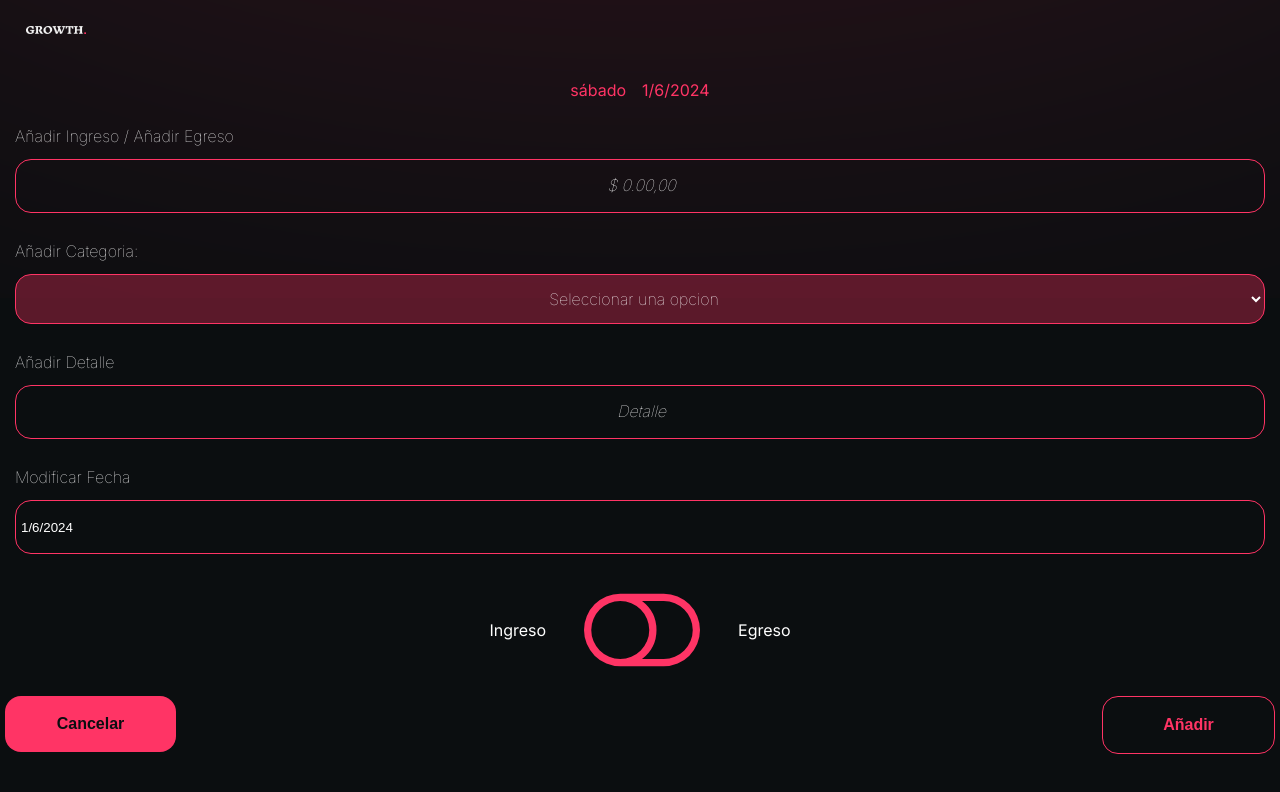
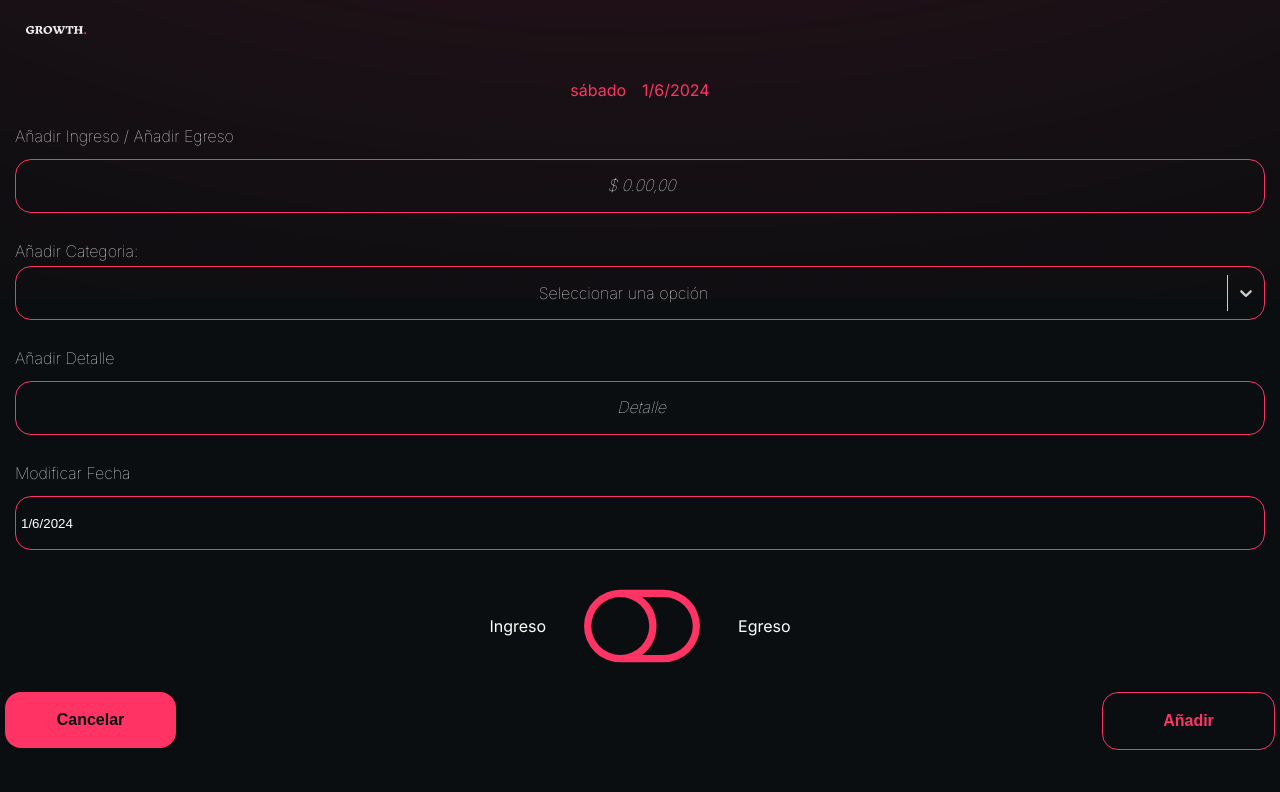
Before and after one commit to mai1209/growth, a React (Vite) app: page /add in a window 1280 px wide. Shown: the top 792 px of the page. Built offline with nearby package versions, Linux system fonts and the light colour scheme.

Commit message:
arreglos categoria option

```diff
--- a/package.json
+++ b/package.json
@@ -13,7 +13,8 @@
     "react": "^18.2.0",
     "react-dom": "^18.2.0",
     "react-icons": "^5.2.1",
-    "react-router-dom": "^6.23.1"
+    "react-router-dom": "^6.23.1",
+    "react-select": "^5.8.0"
   },
   "devDependencies": {
     "@types/react": "^18.2.66",
--- a/src/Categories.jsx
+++ b/src/Categories.jsx
@@ -1,57 +1,122 @@
-import { useState } from "react";
+import Select from "react-select";
 import style from "./style/Add.module.css";
 import PropTypes from "prop-types";
 
+function Categorie({ onSelectCategory }) {
+  //   const [selectedCategory, setSelectedCategory] = useState("");
+
+  //  const handleCategoryChange = (e) => {
+  //  const category = e.target.value;
+  //setSelectedCategory(category);
+  //onSelectCategory(category); // Llama a la función para manejar la selección en Add
+  //};
+
+  const options = [
+    { value: "alimentos", label: "Alimentos" },
+    { value: "transporte", label: "Transporte" },
+    { value: "entretenimiento", label: "Entretenimiento" },
+    { value: "Servicios Publicos", label: "Servicios Publicos" },
+    { value: "Alquiler o hipoteca", label: "Alquiler o hipoteca" },
+    { value: "Mantenimiento del hogar", label: "Mantenimiento del hogar" },
+    { value: "Seguro de vivienda", label: "Seguro de vivienda" },
+    { value: "Combustible", label: "Combustible" },
+    { value: "Estacionamiento y peajes", label: "Estacionamiento y peajes" },
+    { value: "Medicamentos", label: "Medicamentos" },
+    { value: "Seguro médico", label: "Seguro médico" },
+    { value: "Salud", label: "Salud" },
+    { value: "Educación", label: "Educación" },
+    { value: "Deudas y Finanzas", label: "Deudas y Finanzas" },
+    { value: "Ropa y Accesorios", label: "Ropa y Accesorios" },
+    { value: "Viajes y Vacaciones", label: "Viajes y Vacaciones" },
+    { value: "Ahorros e Inversiones", label: "Ahorros e Inversiones" },
+    { value: "Otro", label: "Otro" },
+  ];
+
+  const customStyles = {
+    control: (provided) => ({
+      ...provided,
+      backgroundColor: "none", // Cambia el color de fondo del input
+      border: "1px solid #FF3465", // Cambia el borde del input
+      borderRadius: "16px",
+      boxShadow: "none",
+      "&:hover": {
+        borderColor: " #FF3465", // Cambia el color del borde al pasar el mouse sobre el input
+      },
+      textAlign: "center", // Centra el texto del input
+        color: "#FFFFFf"
+    }),
+    singleValue: (provided) => ({
+      ...provided,
+      color: "#FFFFFf", // Cambia el color del texto del input
+    }),
+    option: (provided) => ({
+      ...provided,
+
+      backgroundColor: "rgba(7, 7, 7, 0.600)",
+
+      height: "100%",
+      color: "#FFFFFf",
+      textAlign: "center",
+      "&:hover": {
+        backgroundColor: "rgba(255, 52, 99, 0.74)", // Fondo más claro al pasar el ratón
+      },
+    }),
+    menu: (provided) => ({
+      ...provided,
+      overflow: "auto",
+      scrollbarWidth: "thin", // For Firefox
+      padding:"20px",
+      backgroundColor: "rgba(7, 7, 7, 0.600)",
+
+      border: "1px solid #FF3465",
+       borderRadius: "16px",
+    }),
+    menuList: (provided) => ({
+      ...provided,
+      padding: 0,
+      maxHeight: "300px", // Adjust the max height to enable scrolling
+      "&::-webkit-scrollbar": {
+        width: "7px",
+
+      },
+      "&::-webkit-scrollbar-thumb": {
+        backgroundColor: "#FFFFFf",
+        borderRadius: "10px",
+
+      },
+      "&::-webkit-scrollbar-track": {
+        background: "rgb(7, 7, 7)",
+
+      },
 
 
-function Categorie({ onSelectCategory }) {
-
-    const [selectedCategory, setSelectedCategory] = useState("");
-
-  const handleCategoryChange = (e) => {
-    const category = e.target.value;
-    setSelectedCategory(category);
-    onSelectCategory(category); // Llama a la función para manejar la selección en Add
+    }),
+    placeholder: (provided) => ({
+      ...provided,
+      color: "#FFFFFf", // Cambia el color del placeholder aquí
+      textAlign: "center",
+      width: "100%",
+    }),
   };
 
-
+  const handleChange = (selectedOption) => {
+    onSelectCategory(selectedOption.value);
+  };
   return (
-    <div className={style.containerCategory} >
-    <select
-      className={style.select}
-      name="dropdown"
-      id="dropdown"
-      value={selectedCategory  }
-    onChange={handleCategoryChange}
-
-    >
-
-      <option  value="">Seleccionar una opcion</option>
-      <option value="alimentos">Alimentos</option>
-      <option value="transporte">Transporte</option>
-      <option value="entretenimiento">Entretenimiento</option>
-      <option value="Servicios Publicos">Servicios Publicos</option>
-      <option value="Alquiler o hipoteca">Alquiler o hipoteca</option>
-      <option value="Mantenimiento del hogar">Mantenimiento del hogar</option>
-      <option value="Seguro de vivienda">Seguro de vivienda</option>
-      <option value="Combustible">Combustible</option>
-      <option value="Estacionamiento y peajes">Estacionamiento y peajes</option>
-      <option value="Medicamentos">Medicamentos</option>
-      <option value="Seguro médico">Seguro médico</option>
-      <option value="Salud">Salud</option>
-      <option value="Educación">Educación</option>
-      <option value="Deudas y Finanzas">Deudas y Finanzas</option>
-      <option value="Ropa y Accesorios">Ropa y Accesorios</option>
-      <option value="Viajes y Vacaciones">Viajes y Vacaciones</option>
-      <option value="Ahorros e Inversiones">Ahorros e Inversiones</option>
-      <option value="Otro">Otro</option>
-    </select>
-
-  </div>
-  )
+    <div className={style.containerCategory}>
+      <Select
+        name="dropdown"
+        id="dropdown"
+        options={options}
+        onChange={handleChange}
+        styles={customStyles}
+        placeholder="Seleccionar una opción"
+      ></Select>
+    </div>
+  );
 }
 Categorie.propTypes = {
-    onSelectCategory: PropTypes.func,
-  };
+  onSelectCategory: PropTypes.func,
+};
 
-export default Categorie
+export default Categorie;
--- a/src/style/Add.module.css
+++ b/src/style/Add.module.css
@@ -42,20 +42,7 @@
 
 }
 
-.select {
-  border: 1px solid #FF3465;
-  height: 50px;
-  border-radius: 16px;
-  margin-top: 8px;
-  width: 100%;
-  background:hsla(346, 100%, 60%, 0.329);
-  color: #FFFFFf;
-  font-size: 16px;
-  font-family: "Inter", sans-serif;
-  font-weight: 100;
-  text-align: center;
 
-}
 
 
 
@@ -155,6 +142,7 @@ label input {
   background-color: none;
   border-radius: 16px;
   border: 1px solid #FF3465 ;
+
   display: flex;
   justify-content: center;
   align-items: center;
```
Also changed, not shown: 1 other file (tests, documents, lock files or other folders).
